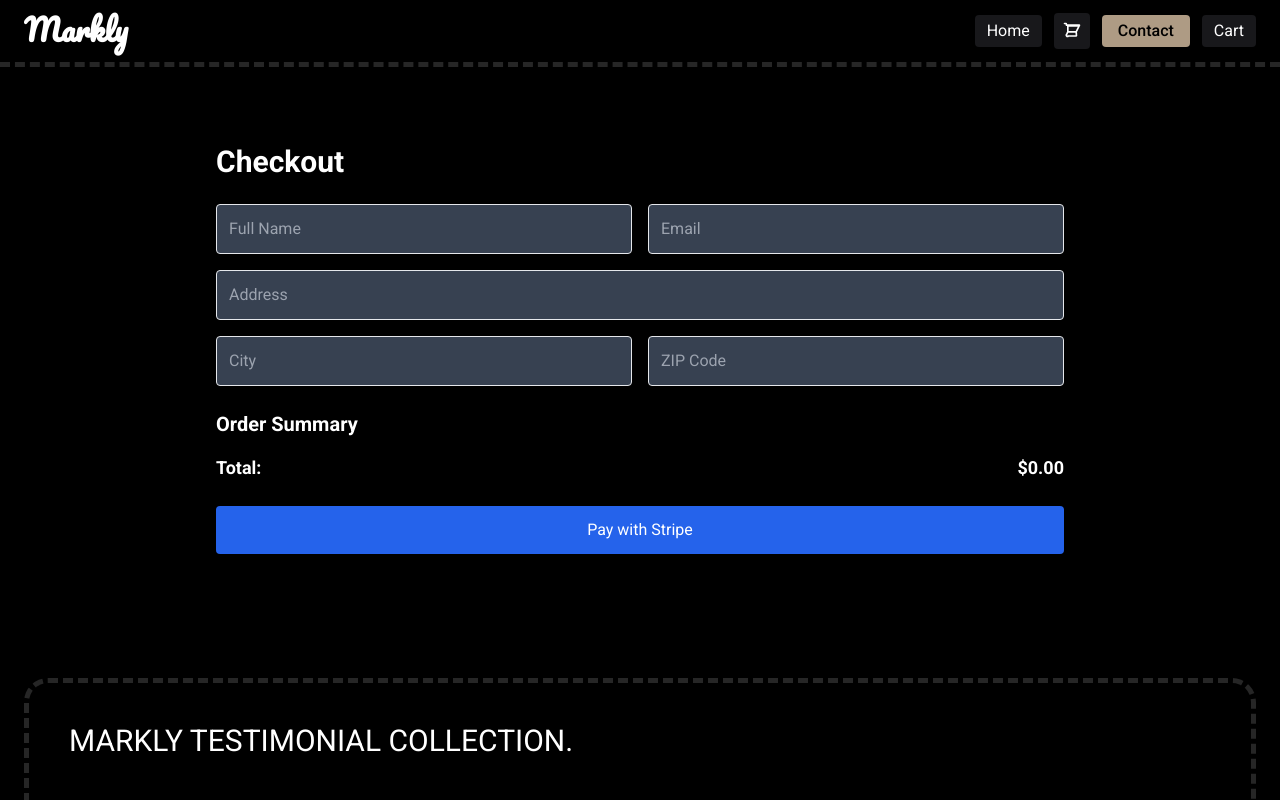
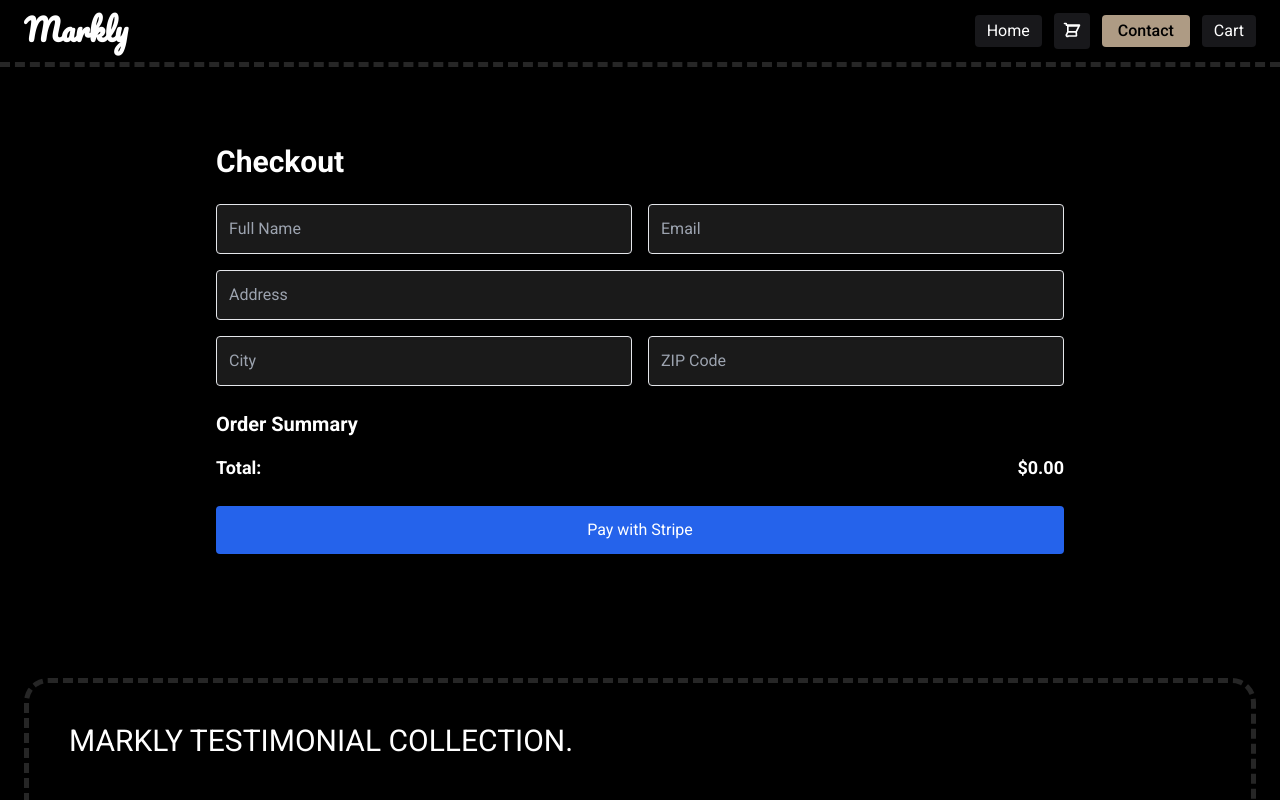
Before and after one commit to Medo971808/Markly, a Nuxt app: page /checkout in a window 1280 px wide. Shown: the top 800 px of the page. Built offline with nearby package versions, Linux system fonts and the light colour scheme.

Commit message:
Edit bg for images, inputs in checkout

```diff
--- a/app/components/Products/Content.vue
+++ b/app/components/Products/Content.vue
@@ -44,7 +44,7 @@ const emit = defineEmits(["add-to-cart"])
                 isLaptop && (index + 1) % 3 === 0 ? 'lg:border-r-0' : isLaptop ? 'lg:border-r-[5px]' : '',
                 isTablet && (index + 1) % 2 === 0 ? 'md:border-r-0' : isTablet ? 'md:border-r-[5px]' : '',
                 'p-4 border-t-[5px] border-dashed border-[#262626] flex items-center flex-col']">
-              <section class="w-full h-full flex items-center justify-center bg-[#1F1F1F] mb-5">
+              <section class="w-full h-full flex items-center justify-center mb-5">
                 <img :src="value.image" class=" h-3/4 w-auto" />
               </section>
               <section class="flex justify-between items-center w-full">
--- a/app/pages/checkout.vue
+++ b/app/pages/checkout.vue
@@ -73,12 +73,12 @@ const checkout = async () => {
             <h1 class="text-3xl font-bold mb-6">Checkout</h1>
 
             <section class="grid grid-cols-1 md:grid-cols-2 gap-4 mb-6">
-                <input v-model="name" type="text" placeholder="Full Name" class="border p-3 bg-gray-700 rounded w-full focus:bg-[#1A1A1A]" />
-                <input v-model="email" type="email" placeholder="Email" class="border p-3 bg-gray-700 rounded w-full focus:bg-[#1A1A1A]" />
+                <input v-model="name" type="text" placeholder="Full Name" class="border p-3 bg-[#1A1A1A] rounded w-full focus:bg-black" />
+                <input v-model="email" type="email" placeholder="Email" class="border p-3 bg-[#1A1A1A] rounded w-full focus:bg-black" />
                 <input v-model="address" type="text" placeholder="Address"
-                    class="border p-3 rounded w-full bg-gray-700 focus:bg-[#1A1A1A] md:col-span-2" />
-                <input v-model="city" type="text" placeholder="City" class="border p-3 bg-gray-700 rounded w-full focus:bg-[#1A1A1A]" />
-                <input v-model="zip" type="text" placeholder="ZIP Code" class="border p-3 bg-gray-700 rounded w-full focus:bg-[#1A1A1A]" />
+                    class="border p-3 rounded w-full bg-[#1A1A1A] focus:bg-black md:col-span-2" />
+                <input v-model="city" type="text" placeholder="City" class="border p-3 bg-[#1A1A1A] rounded w-full focus:bg-black" />
+                <input v-model="zip" type="text" placeholder="ZIP Code" class="border p-3 bg-[#1A1A1A] rounded w-full focus:bg-black" />
             </section>
 
             <section class="mb-6">
```
